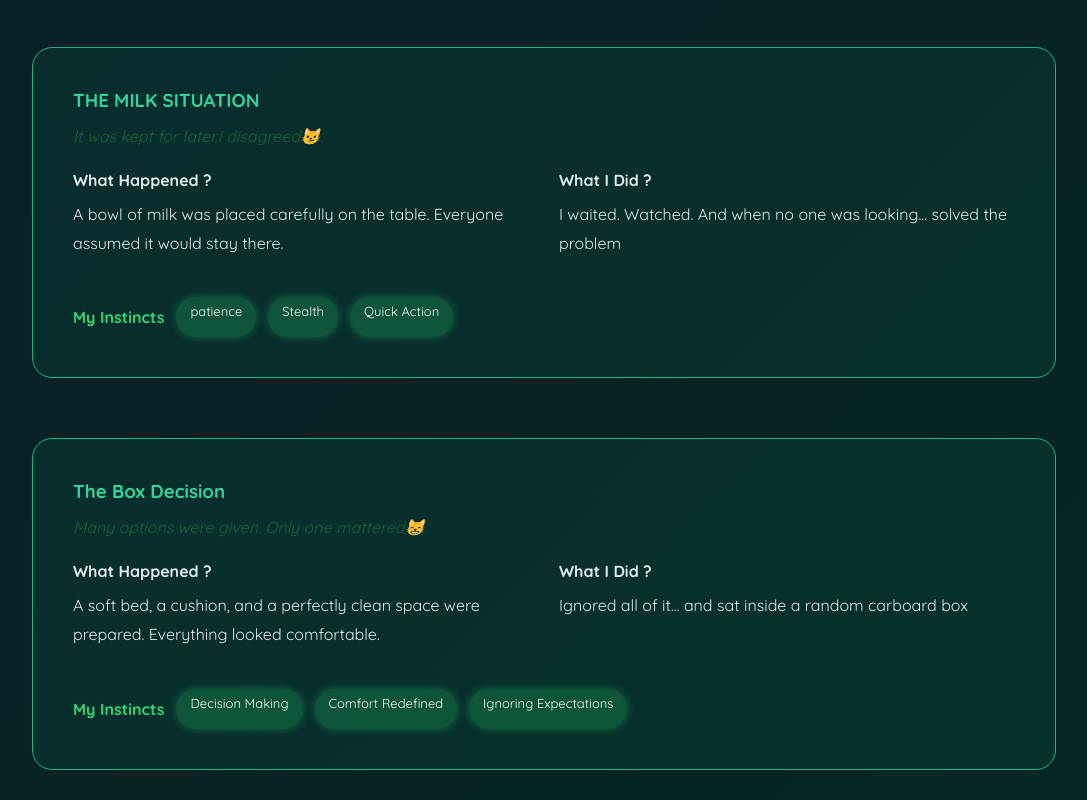
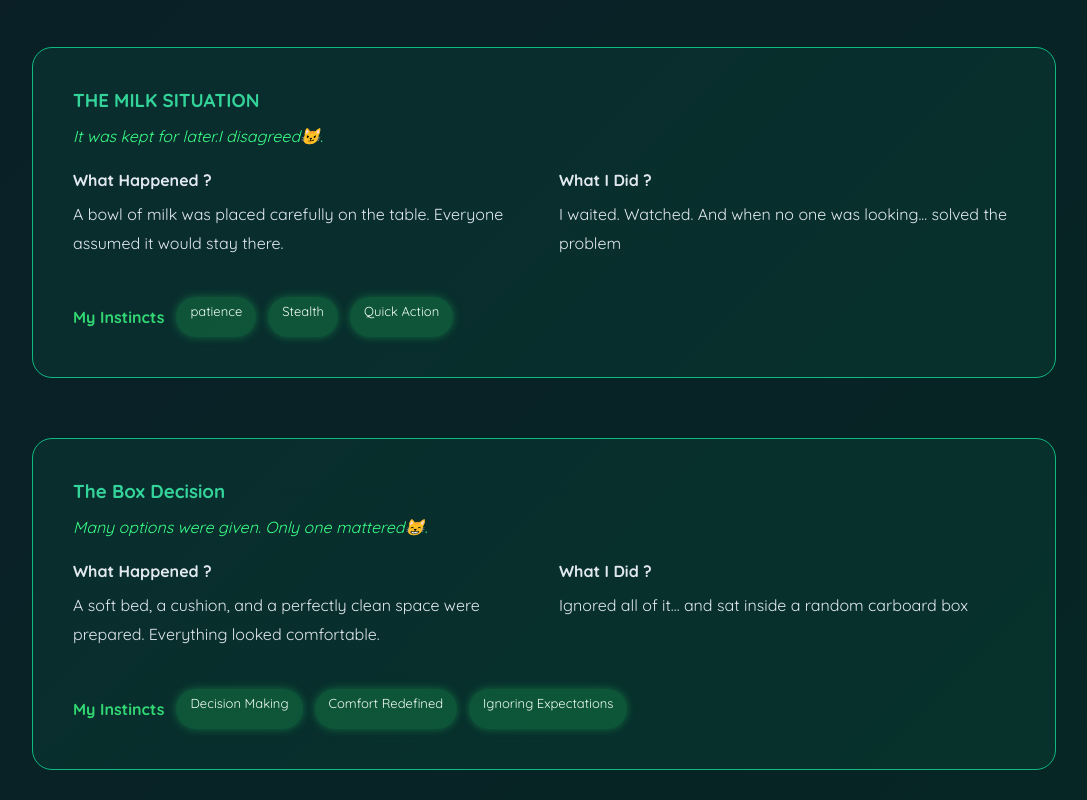
Before and after one commit to Aarthikannan88/meowster-portfolio, a plain HTML site: page index.html in a window 1280 px wide. Shown: the part 2560-3360 px from the top of the page, without its empty margins (96-1183 px from the left). Drawn offline with Linux system fonts and the light colour scheme.

Commit message:
Restore CSS styles with proper formatting

```diff
--- a/style.css
+++ b/style.css
@@ -334,7 +334,7 @@ section{
     margin-bottom: 20px;
     position: relative;
     display: inline-block;
-    color: #166534;
+    color: #3bff86;
     overflow: hidden;
 }
 
```
